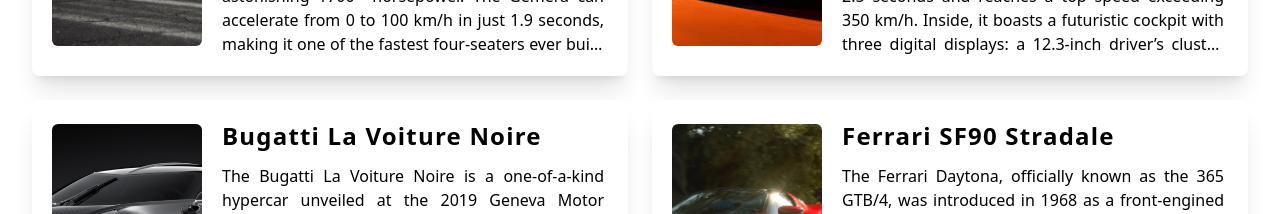
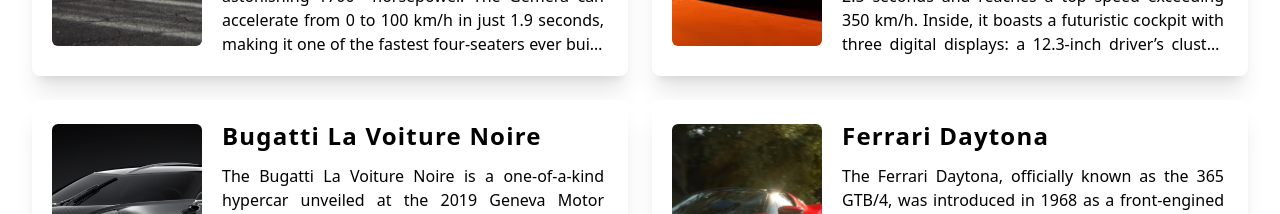
Before and after one commit to sys0ut-Z/myprojects, a React (Vite) app: page /cars-info in a window 1280 px wide. Shown: the part 1320-1534 px from the top of the page. Built offline with nearby package versions, Linux system fonts and the light colour scheme.

Commit message:
little change

```diff
--- a/src/components/CarsInfo/CarsInfo.jsx
+++ b/src/components/CarsInfo/CarsInfo.jsx
@@ -68,7 +68,7 @@
   {
     id: 10,
     image: img10,
-    car: "Ferrari SF90 Stradale",
+    car: "Ferrari Daytona",
     desc: "The Ferrari Daytona, officially known as the 365 GTB/4, was introduced in 1968 as a front-engined grand tourer. It features a 4.4-liter V12 engine producing around 352 horsepower, allowing it to reach a top speed of over 280 km/h. The Daytona could accelerate from 0 to 100 km/h in about 5.4 seconds, making it one of the fastest cars of its time. Its sleek, aggressive design was created by Pininfarina, with a long hood and pop-up headlights giving it a distinctive look. The car was named \"Daytona\" by the media to celebrate Ferrari’s 1-2-3 finish at the 1967 Daytona 24 Hours race. Only around 1,400 units were produced, making it a rare collector's car. The Daytona remains a symbol of Ferrari’s golden era of grand touring excellence."
   }
 ]
```
